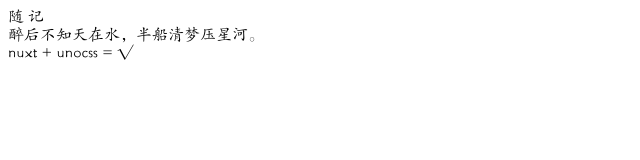
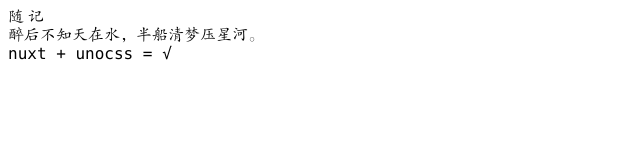
Before and after one commit to Joxos/mysite, a Nuxt app: page / in a window 1280 px wide. Shown: the top 160 px of the page, without its empty margins (0-640 px from the left). Built offline with nearby package versions, Linux system fonts and the light colour scheme.

Commit message:
fix footer style

```diff
--- a/components/Footer.vue
+++ b/components/Footer.vue
@@ -1,5 +1,5 @@
 <template>
-  <div absolute bottom-5 right-0 left-0 text-center op60 fw300>
+  <div absolute bottom-5 right-0 left-0 text-center op60 fw300 style="font-family: Consolas;">
     nuxt + unocss = √
   </div>
 </template>
```
